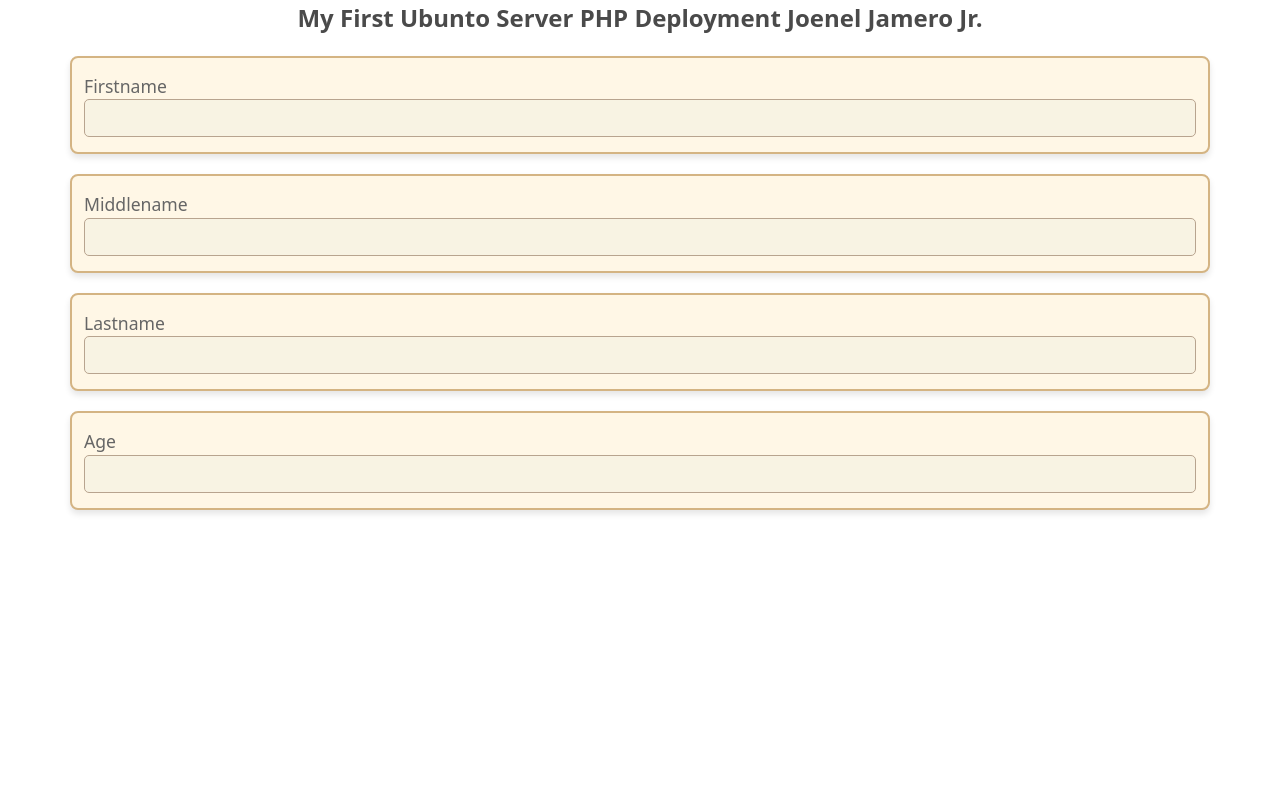
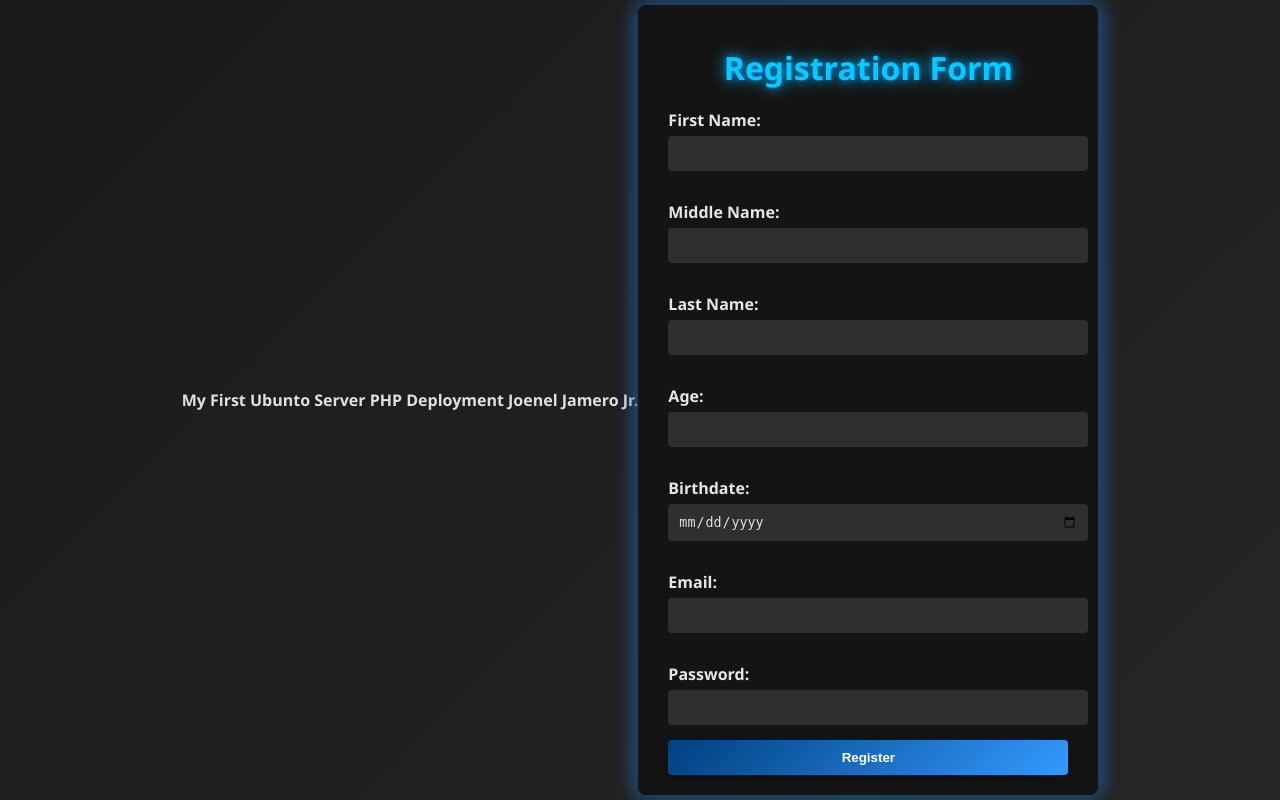
Before and after one commit to joenel-jamero-jr/gwapa, a PHP site: page / in a window 1280 px wide. Run offline with PHP 8.4, Linux system fonts and the light colour scheme.

Commit message:
Add files via upload

```diff
--- a/index.php
+++ b/index.php
@@ -1,37 +1,39 @@
 <!DOCTYPE html>
-<html>
+<html lang="en">
 <head>
-	<meta charset="utf-8">
-	<meta name="viewport" content="width=device-width, initial-scale=1">
-	<title>Ubuntu-Server-PHP-Deployment</title>
+    <meta charset="UTF-8">
+    <meta name="viewport" content="width=device-width, initial-scale=1.0">
+    <title>Ubuntu-Server-PHP-Deployment</title>
     <link rel="stylesheet" href="style.css">
 </head>
 <body>
-<link href="https://cdn.jsdelivr.net/npm/bootstrap@5.3.3/dist/css/bootstrap.min.css" rel="stylesheet" integrity="sha384-QWTKZyjpPEjISv5WaRU9OFeRpok6YctnYmDr5pNlyT2bRjXh0JMhjY6hW+ALEwIH" crossorigin="anonymous">
+<p style="font-weight: bold;">My First Ubunto Server PHP Deployment Joenel Jamero Jr.</p>
+    <div class="form-container">
+        <h1>Registration Form</h1>
+        <form action="process_registration.php" method="post">
+            <label for="firstname">First Name:</label>
+            <input type="text" id="firstname" name="firstname" required>
 
+            <label for="middlename">Middle Name:</label>
+            <input type="text" id="middlename" name="middlename">
 
-	<p style="font-weight: bold;">My First Ubunto Server PHP Deployment Joenel Jamero Jr.</p>
+            <label for="lastname">Last Name:</label>
+            <input type="text" id="lastname" name="lastname" required>
 
+            <label for="age">Age:</label>
+            <input type="number" id="age" name="age" min="1" required>
+
+            <label for="birthdate">Birthdate:</label>
+            <input type="date" id="birthdate" name="birthdate" required>
+
+            <label for="email">Email:</label>
+            <input type="email" id="email" name="email" required>
+
+            <label for="password">Password:</label>
+            <input type="password" id="password" name="password" required>
+
+            <button type="submit">Register</button>
+        </form>
+    </div>
 </body>
-
-<div class="container">
-<label>Firstname</label>
-<input type="text" name="firstname" class="form-control">
-</div>
-
-<div class="container">
-<label>Middlename</label>
-<input type="text" name="middlename" class="form-control">
-</div>
-
-<div class="container">
-<label>Lastname</label>
-<input type="text" name="lastname" class="form-control">
-</div>
-
-<div class="container">
-<label>Age</label>
-<input type="text" name="age" class="form-control">
-</div>
 </html>
-<script src="https://cdn.jsdelivr.net/npm/bootstrap@5.3.3/dist/js/bootstrap.bundle.min.js" integrity="sha384-YvpcrYf0tY3lHB60NNkmXc5s9fDVZLESaAA55NDzOxhy9GkcIdslK1eN7N6jIeHz" crossorigin="anonymous"></script>
--- a/style.css
+++ b/style.css
@@ -1,46 +1,69 @@
-/* Nostalgic CSS */
+/* style.css */
 body {
-    background-color: #f2eecb;
-    font-family: "Courier New", Courier, monospace;
-    color: #333333;
+    background: linear-gradient(135deg, #1a1a1a, #262626);
+    font-family: 'Segoe UI', Tahoma, Geneva, Verdana, sans-serif;
+    color: #e0e0e0;
+    margin: 0;
+    padding: 0;
+    display: flex;
+    justify-content: center;
+    align-items: center;
+    height: 100vh;
 }
 
-p {
-    color: #4a4a4a;
-    font-size: 1.5em;
-    font-weight: bold;
-    text-align: center;
-    margin-top: 20px;
+.form-container {
+    background: rgba(20, 20, 20, 0.95);
+    padding: 20px 30px;
+    border-radius: 8px;
+    box-shadow: 0 0 15px rgba(0, 0, 0, 0.6), 0 0 20px #3399ff;
+    width: 100%;
+    max-width: 400px;
 }
 
-.container {
-    max-width: 600px;
-    background-color: #fff7e6;
-    border: 2px solid #d4b483;
-    border-radius: 8px;
-    padding: 15px;
-    margin: 20px auto;
-    box-shadow: 0px 4px 6px rgba(0, 0, 0, 0.1);
+h1 {
+    text-align: center;
+    margin-bottom: 20px;
+    color: #00ccff;
+    text-shadow: 0 0 5px #0066cc, 0 0 15px #00ccff;
 }
 
 label {
-    color: #666;
-    font-size: 1.1em;
+    display: block;
+    margin-top: 15px;
+    color: #e6e6e6;
+    font-weight: bold;
 }
 
-input[type="text"] {
-    background-color: #f8f3e3;
-    border: 1px solid #b8a48f;
-    border-radius: 5px;
-    color: #333333;
+input[type="text"], input[type="number"], input[type="date"], input[type="email"], input[type="password"] {
+    width: 100%;
+    padding: 10px;
+    margin-top: 5px;
+    margin-bottom: 15px;
+    border: none;
+    border-radius: 4px;
+    background: rgba(50, 50, 50, 0.9);
+    color: #e0e0e0;
+    outline: none;
+    transition: background 0.3s ease-in-out;
 }
 
-input[type="text"]:focus {
-    border-color: #d4b483;
-    box-shadow: 0px 0px 8px rgba(212, 180, 131, 0.6);
+input[type="text"]:focus, input[type="number"]:focus, input[type="date"]:focus, input[type="email"]:focus, input[type="password"]:focus {
+    background: rgba(80, 80, 80, 0.9);
 }
 
-input[type="text"]::placeholder {
-    color: #8c7b63;
-    opacity: 0.8;
+button {
+    width: 100%;
+    padding: 10px;
+    border: none;
+    border-radius: 4px;
+    background: linear-gradient(135deg, #004080, #3399ff);
+    color: white;
+    font-weight: bold;
+    cursor: pointer;
+    transition: background 0.3s ease-in-out;
+    box-shadow: 0 4px 8px rgba(0, 0, 0, 0.3);
 }
+
+button:hover {
+    background: linear-gradient(135deg, #003366, #007acc);
+}
```
